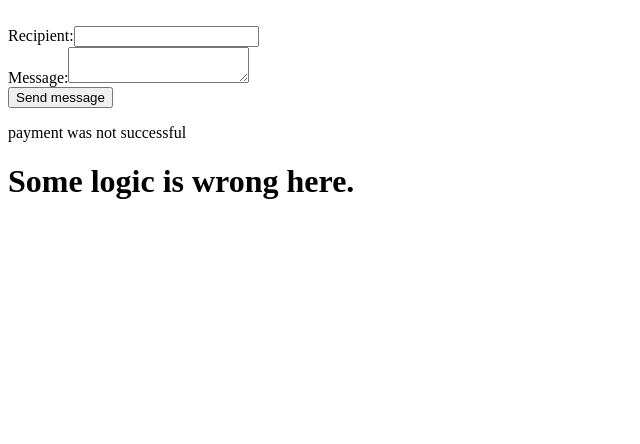
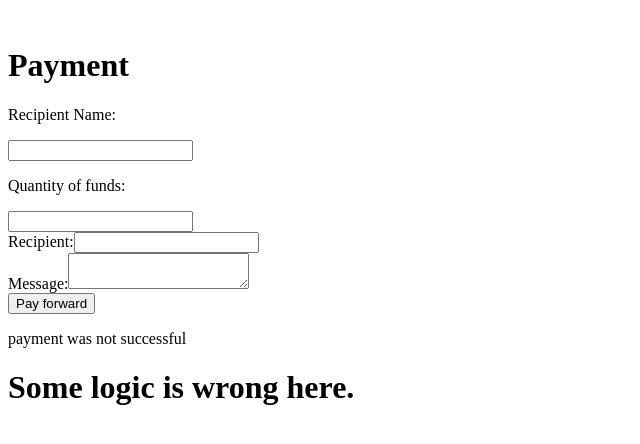
Before and after one commit to cs481-ekh/f21-welolo, a React (Create React App) app in the folder Welolo/client/: page / in a window 1280 px wide. Shown: the top 444 px of the page, without its empty margins (0-640 px from the left). Built offline with nearby package versions, Linux system fonts and the light colour scheme; no server answers.

Commit message:
Fixing merge issues that lost the rest of the payment form

```diff
--- /dev/null
+++ b/Welolo/client/src/components/PAYMENT_FORM.js
@@ -0,0 +1,23 @@
+import React, { Component } from 'react';
+import SMS_SENDER from './SMS_SENDER.js';
+
+class PAYMENT_FORM extends Component {
+    render() {
+        return (
+            <div>
+                <h1>Payment</h1>
+                <p>Recipient Name:</p>
+                <input
+                type="text" data-cy="recipient_name"
+                />
+                <p>Quantity of funds:</p>
+                <input
+                type="text" data-cy="fund_quantity"
+                />
+                <SMS_SENDER />
+            </div>
+        );
+    }
+}
+
+export default PAYMENT_FORM;
--- a/Welolo/client/src/components/SMS_Sender.js
+++ b/Welolo/client/src/components/SMS_Sender.js
@@ -62,6 +62,7 @@ class SMS_SENDER extends Component {
                     <label htmlFor="recipient">Recipient:</label>
                     <input
                         type="tel"
+                        data-cy="recipient_ph"
                         name="recipient"
                         id="recipient"
                         value={this.state.message.recipient}
@@ -71,14 +72,16 @@ class SMS_SENDER extends Component {
                 <div>
                     <label htmlFor="body">Message:</label>
                     <textarea
+                        type="text"
+                        data-cy="message"
                         name="body"
                         id="body"
                         value={this.state.message.body}
                         onChange={this.onHandleChange}
                     />
                 </div>
-                <button type="submit" disabled={this.state.submitting}>
-                    Send message
+                <button type="submit" data-cy="submit" disabled={this.state.submitting}>
+                    Pay forward
                 </button>
             </form>
         );
--- a/Welolo/client/src/index.js
+++ b/Welolo/client/src/index.js
@@ -1,8 +1,8 @@
 import React from 'react';
 import ReactDOM from 'react-dom';
 import ErrorMessage from './error_message'
-import SuccessfulPayment from './pages/SuccessfulPayment.js';
-import SMS_SENDER from './components/SMS_SENDER.js';
+import SuccessfulPayment from './pages/SuccessfulPayment';
+import PAYMENT_FORM from './components/PAYMENT_FORM.js';
 
 
 class PaymentForm extends React.Component {
@@ -10,7 +10,7 @@ class PaymentForm extends React.Component {
     return (
       <div>
         <br/>
-        <SMS_SENDER />
+        <PAYMENT_FORM />
         <ErrorMessage />
         <SuccessfulPayment />
       </div>
```
Also changed, not shown: 1 other file (tests, documents, lock files or other folders).
